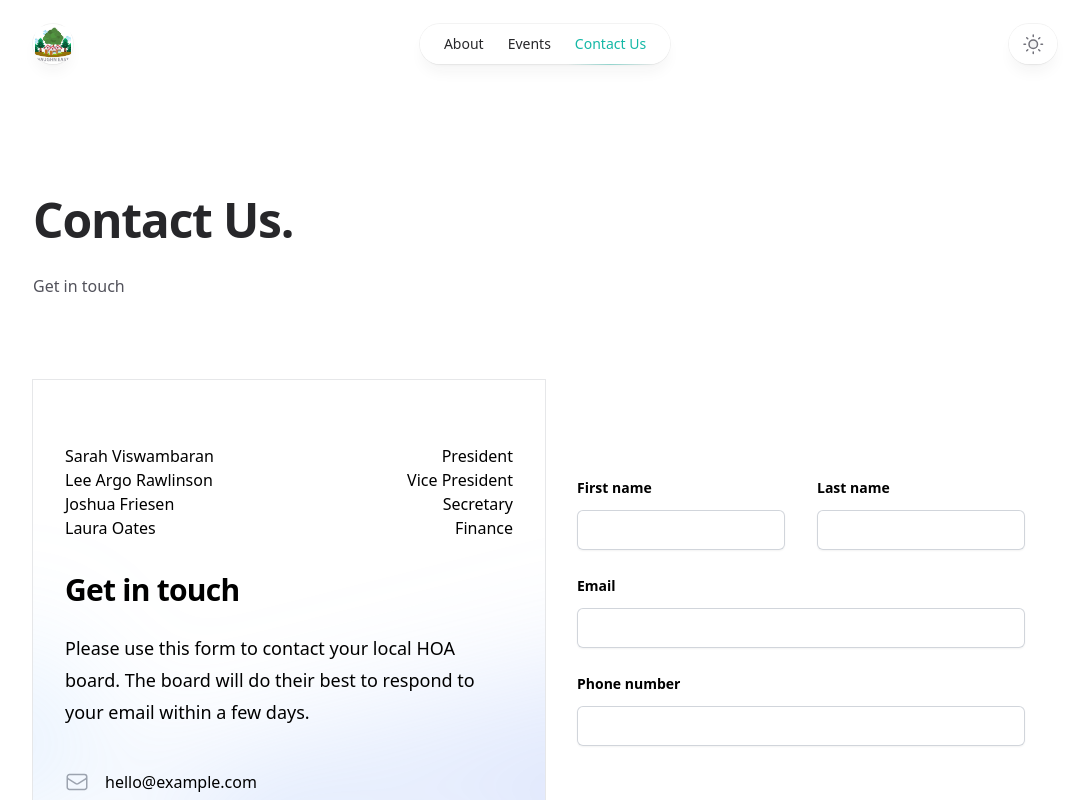
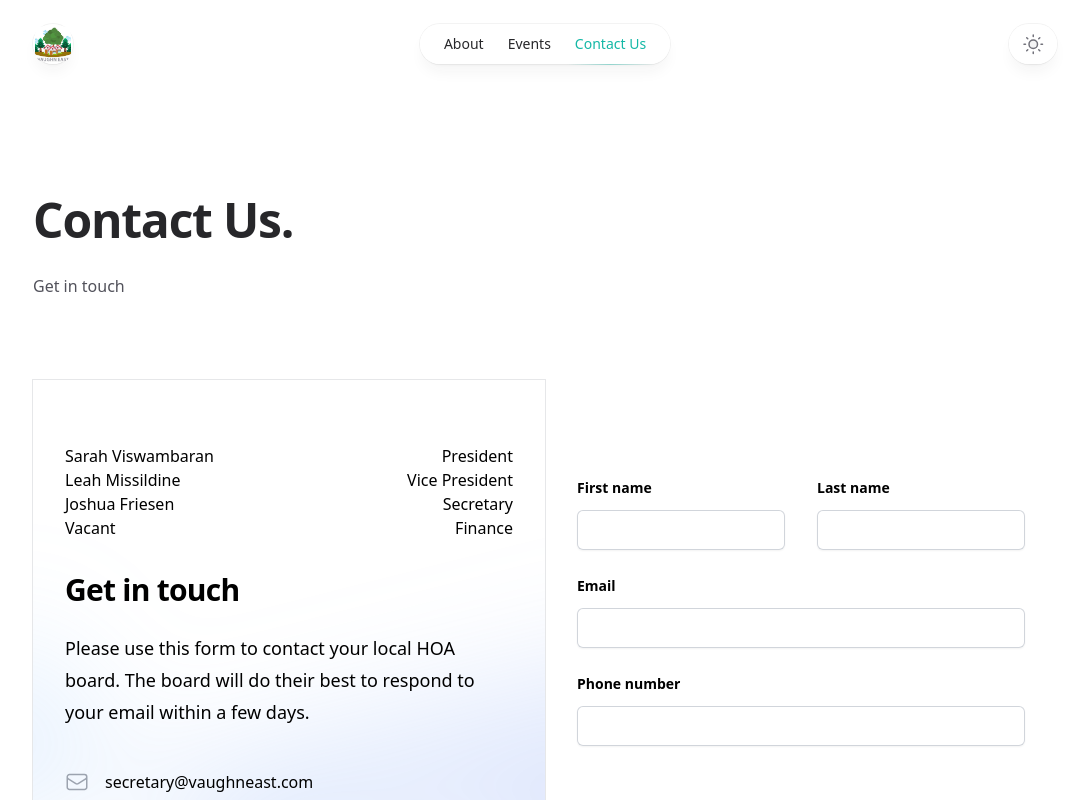
Before and after one commit to shyjuezy/vaughn-east, a Next.js app: page /contact in a window 1280 px wide. Shown: the top 800 px of the page, without its empty margins (95-1179 px from the left). Built offline with nearby package versions, Linux system fonts and the light colour scheme; no server answers.

Commit message:
contact updates, cleanup

```diff
--- a/src/app/about/page.jsx
+++ b/src/app/about/page.jsx
@@ -58,7 +58,7 @@ export default function About() {
         </div>
         <div className="lg:order-first lg:row-span-2">
           <h1 className="text-4xl font-bold tracking-tight text-zinc-800 dark:text-zinc-100 sm:text-5xl">
-            What is the purpose of our HOA?.
+            What is the purpose of our HOA?
           </h1>
           <div className="mt-6 space-y-7 text-base text-zinc-600 dark:text-zinc-400">
             <p>An HOA is a private organization that governs a community.</p>
--- a/src/app/contact/page.jsx
+++ b/src/app/contact/page.jsx
@@ -13,7 +13,7 @@ const officers = [
   },
   {
     title: 'Vice President',
-    name: 'Lee Argo Rawlinson',
+    name: 'Leah Missildine',
   },
   {
     title: 'Secretary',
@@ -21,7 +21,7 @@ const officers = [
   },
   {
     title: 'Finance',
-    name: 'Laura Oates',
+    name: 'Vacant',
   },
 ]
 
@@ -171,9 +171,9 @@ export default function Contact() {
                   <dd>
                     <a
                       className="text-white-700 transition duration-200 hover:text-teal-600"
-                      href="mailto:hello@example.com"
+                      href="mailto:secretary@vaughneast.com"
                     >
-                      hello@example.com
+                      secretary@vaughneast.com
                     </a>
                   </dd>
                 </div>
```
Also changed, not shown: 1 other file (tests, documents, lock files or other folders).
